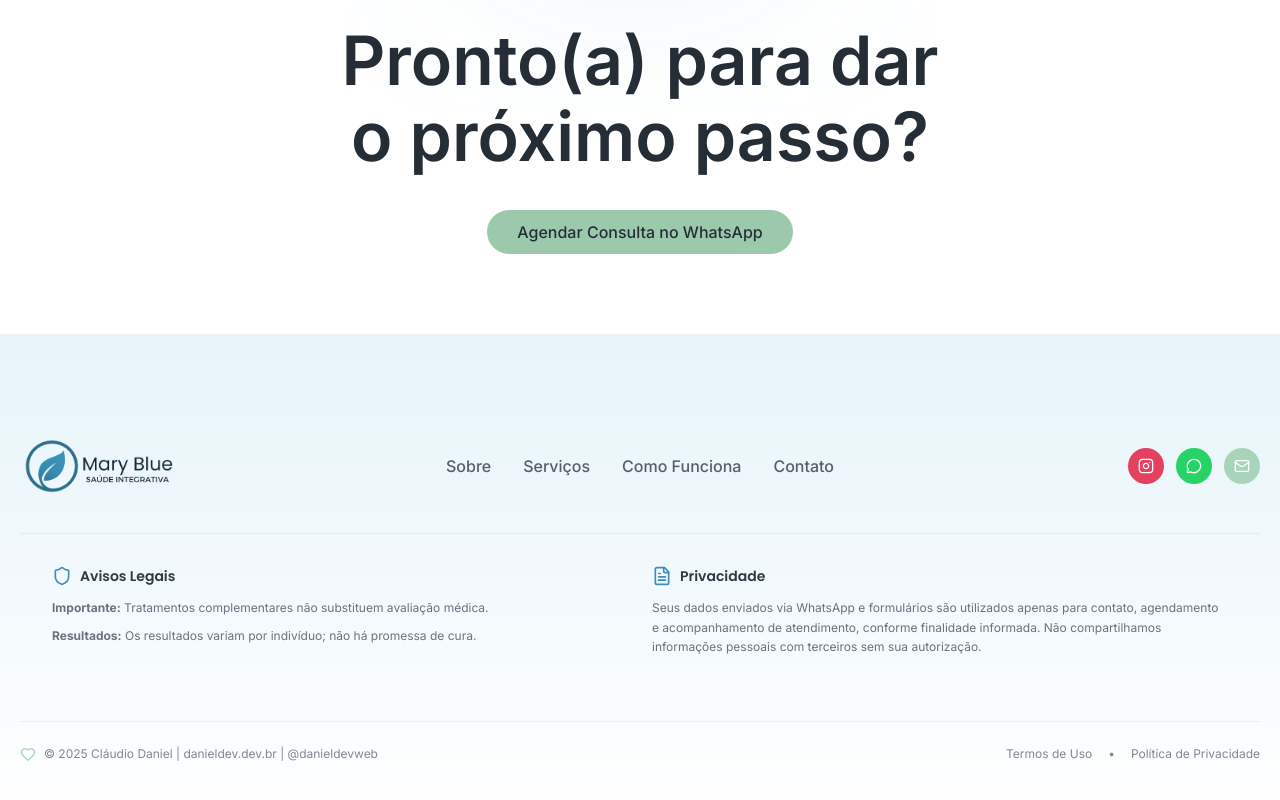
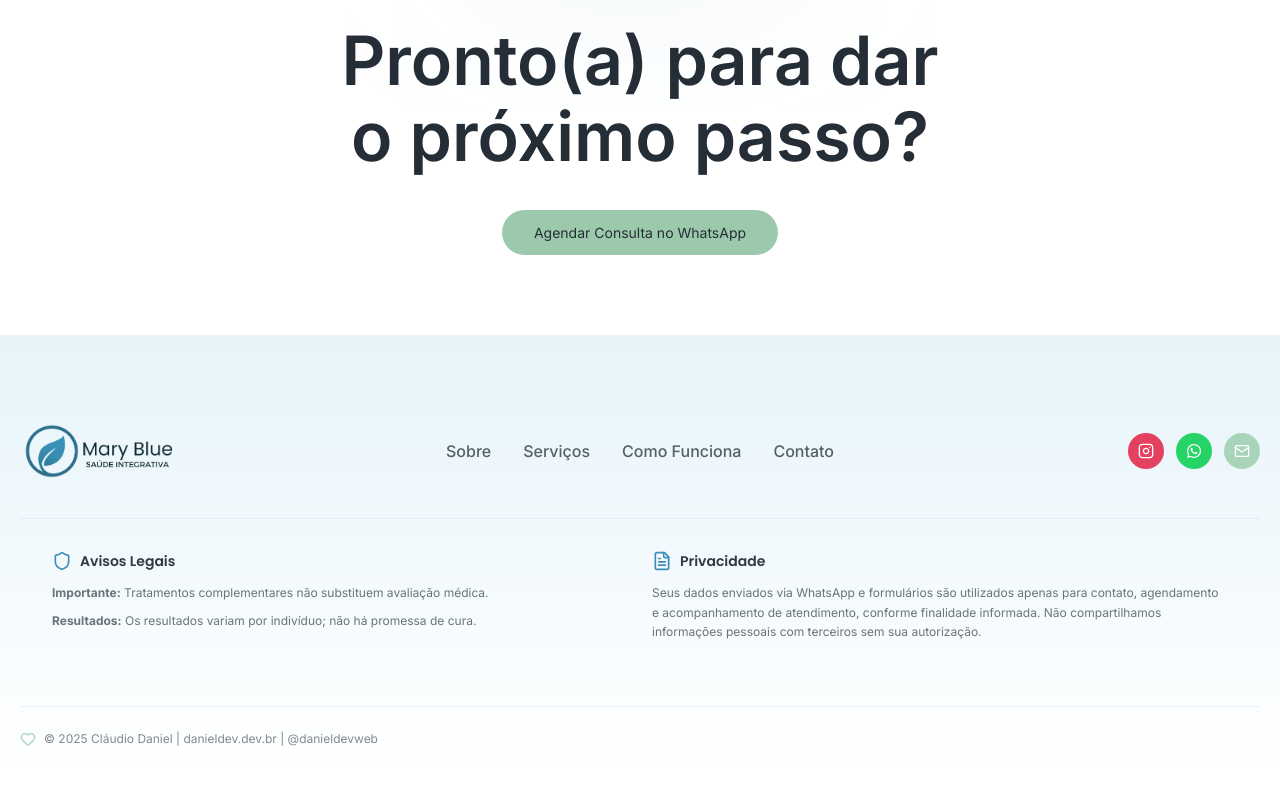
Before and after one commit to cldaniel101/mary-blue-lp, a React (Vite) app: page / in a window 1280 px wide. Shown: the part 4138-4938 px from the top of the page. After the commit the page ends 4905 px from the top, so only its background shows below. Built offline with nearby package versions, Linux system fonts and the light colour scheme.

Commit message:
feat: adição de ícones do Font Awesome e implementação de botão com efeito ripple na seção de chamada para ação

```diff
--- a/package.json
+++ b/package.json
@@ -10,6 +10,11 @@
     "preview": "vite preview"
   },
   "dependencies": {
+    "@fortawesome/fontawesome-svg-core": "^7.0.1",
+    "@fortawesome/free-brands-svg-icons": "^7.0.1",
+    "@fortawesome/free-regular-svg-icons": "^7.0.1",
+    "@fortawesome/free-solid-svg-icons": "^7.0.1",
+    "@fortawesome/react-fontawesome": "^3.0.2",
     "@gsap/react": "^2.1.2",
     "@paper-design/shaders-react": "^0.0.52",
     "@radix-ui/react-accordion": "^1.2.12",
--- a/src/components/Hero/ripple-button.tsx
+++ b/src/components/Hero/ripple-button.tsx
@@ -5,9 +5,10 @@ interface RippleButtonProps {
   className?: string
   onClick?: () => void
   href?: string
+  variant?: 'default' | 'secondary' | 'primary'
 }
 
-export default function RippleButton({ children, className = "", onClick, href }: RippleButtonProps) {
+export default function RippleButton({ children, className = "", onClick, href, variant = 'default' }: RippleButtonProps) {
   const [rippleStyle, setRippleStyle] = useState<{ x: number; y: number } | null>(null)
 
   const handleMouseMove = (e: React.MouseEvent<HTMLElement>) => {
@@ -21,6 +22,33 @@ export default function RippleButton({ children, className = "", onClick, href }
     setRippleStyle(null)
   }
 
+  const getVariantStyles = () => {
+    switch (variant) {
+      case 'secondary':
+        return {
+          backgroundColor: 'hsl(var(--secondary))',
+          color: 'hsl(var(--secondary-foreground))',
+          rippleColor: 'hsl(var(--secondary-foreground))',
+          hoverColor: 'hsl(var(--primary-foreground))'
+        }
+      case 'primary':
+        return {
+          backgroundColor: 'hsl(var(--primary))',
+          color: 'hsl(var(--primary-foreground))',
+          rippleColor: 'hsl(var(--primary-foreground))',
+          hoverColor: 'hsl(var(--primary))'
+        }
+      default:
+        return {
+          backgroundColor: 'white',
+          color: '#1a1a1a',
+          rippleColor: '#1a1a1a',
+          hoverColor: 'white'
+        }
+    }
+  }
+
+  const variantStyles = getVariantStyles()
   const Component = href ? 'a' : 'button'
 
   return (
@@ -30,8 +58,8 @@ export default function RippleButton({ children, className = "", onClick, href }
           position: relative;
           display: inline-block;
           padding: 12px 32px;
-          background-color: white;
-          color: #1a1a1a;
+          background-color: ${variantStyles.backgroundColor};
+          color: ${variantStyles.color};
           border-radius: 9999px;
           text-decoration: none;
           overflow: hidden;
@@ -51,7 +79,7 @@ export default function RippleButton({ children, className = "", onClick, href }
           transform: translate(-50%, -50%);
           width: 0;
           height: 0;
-          background-color: #1a1a1a;
+          background-color: ${variantStyles.rippleColor};
           border-radius: 50%;
           transition: width 0.5s ease, height 0.5s ease;
           z-index: 0;
@@ -69,7 +97,7 @@ export default function RippleButton({ children, className = "", onClick, href }
         }
 
         .ripple-button:hover span {
-          color: white;
+          color: ${variantStyles.hoverColor};
         }
       `}</style>
       <Component
--- a/src/components/cta-section.tsx
+++ b/src/components/cta-section.tsx
@@ -1,5 +1,6 @@
 import React from "react"
 import { Button } from "./ui/button"
+import RippleButton from "./Hero/ripple-button"
 
 export function CTASection() {
   return (
@@ -108,12 +109,13 @@ export function CTASection() {
           </h2>
         </div>
         <a href="https://wa.me/5595984078006" target="_blank" rel="noopener noreferrer">
-          <Button
+          {/* <Button
             className="px-[30px] py-2 bg-secondary text-secondary-foreground text-base font-medium leading-6 rounded-[99px] shadow-[0px_0px_0px_4px_rgba(255,255,255,0.13)] hover:bg-secondary/90 transition-all duration-200"
             size="lg"
           >
             Agendar Consulta no WhatsApp
-          </Button>
+          </Button> */}
+          <RippleButton variant="secondary">Agendar Consulta no WhatsApp</RippleButton>
         </a>
       </div>
     </section>
--- a/src/components/footer-section.tsx
+++ b/src/components/footer-section.tsx
@@ -1,11 +1,13 @@
 
 import React from "react"
 import { Instagram, Mail, MessageCircle, MapPin, Shield, FileText, Heart } from "lucide-react"
+import { FontAwesomeIcon } from '@fortawesome/react-fontawesome';
+import { faWhatsapp } from '@fortawesome/free-brands-svg-icons';
 
 export function FooterSection() {
   return (
     <footer className="w-full bg-gradient-to-b from-[#E6F4FA] to-white border-t border-[#3C8DBC]/10">
-      <div className="max-w-[1320px] mx-auto px-5 py-12 md:py-16 ">
+      <div className="max-w-[1320px] mx-auto px-5 pt-12 pb-5 ">
 
         {/* Main Footer Content */}
         <div className="py-10 grid gap-8 md:grid-cols-3 md:items-center">
@@ -25,7 +27,7 @@ export function FooterSection() {
               <a
                 key={item}
                 href={`#${item.toLowerCase().replace(" ", "-")}`}
-                className="font-medium font-['Inter'] hover:text-[#3C8DBC] underline-offset-4 hover:underline decoration-[#3C8DBC] transition-colors duration-300"
+                className="font-medium font-['Inter'] hover:text-[#3C8DBC] underline-offset-4 hover:underline decoration-[#3C8DBC] transition-colors duration-300 whitespace-nowrap"
               >
                 {item}
               </a>
@@ -35,7 +37,7 @@ export function FooterSection() {
           {/* DIREITA: Redes Sociais */}
           <div className="flex justify-start md:justify-end gap-3">
             <SocialButton
-              href="https://instagram.com/Mary_Ozonio"
+              href="https://www.instagram.com/maryblue_saude/"
               label="Instagram"
               bgColor="bg-[#E4405F]"
             >
@@ -46,7 +48,7 @@ export function FooterSection() {
               label="WhatsApp"
               bgColor="bg-[#25D366]"
             >
-              <MessageCircle className="w-4 h-4" />
+              <FontAwesomeIcon icon={faWhatsapp} className="w-4 h-4" />
             </SocialButton>
             <SocialButton
               href="mailto:contato.marybluelife@gmail.com"
@@ -108,16 +110,6 @@ export function FooterSection() {
                 © 2025 Cláudio Daniel | <a href="https://danieldev.dev.br" target="_blank" className="hover:underline">danieldev.dev.br </a>
                 | <a href="https://instagram.com/danieldevweb" target="_blank" className="hover:underline">@danieldevweb</a>
               </span>
-
-            </div>
-            <div className="flex gap-4 text-xs text-[#2E3A44]/60 font-['Inter']">
-              <a href="#termos" className="hover:text-[#3C8DBC] transition-colors duration-300">
-                Termos de Uso
-              </a>
-              <span>•</span>
-              <a href="#privacidade" className="hover:text-[#3C8DBC] transition-colors duration-300">
-                Política de Privacidade
-              </a>
             </div>
           </div>
         </div>
```
Also changed, not shown: 1 other file (tests, documents, lock files or other folders).
